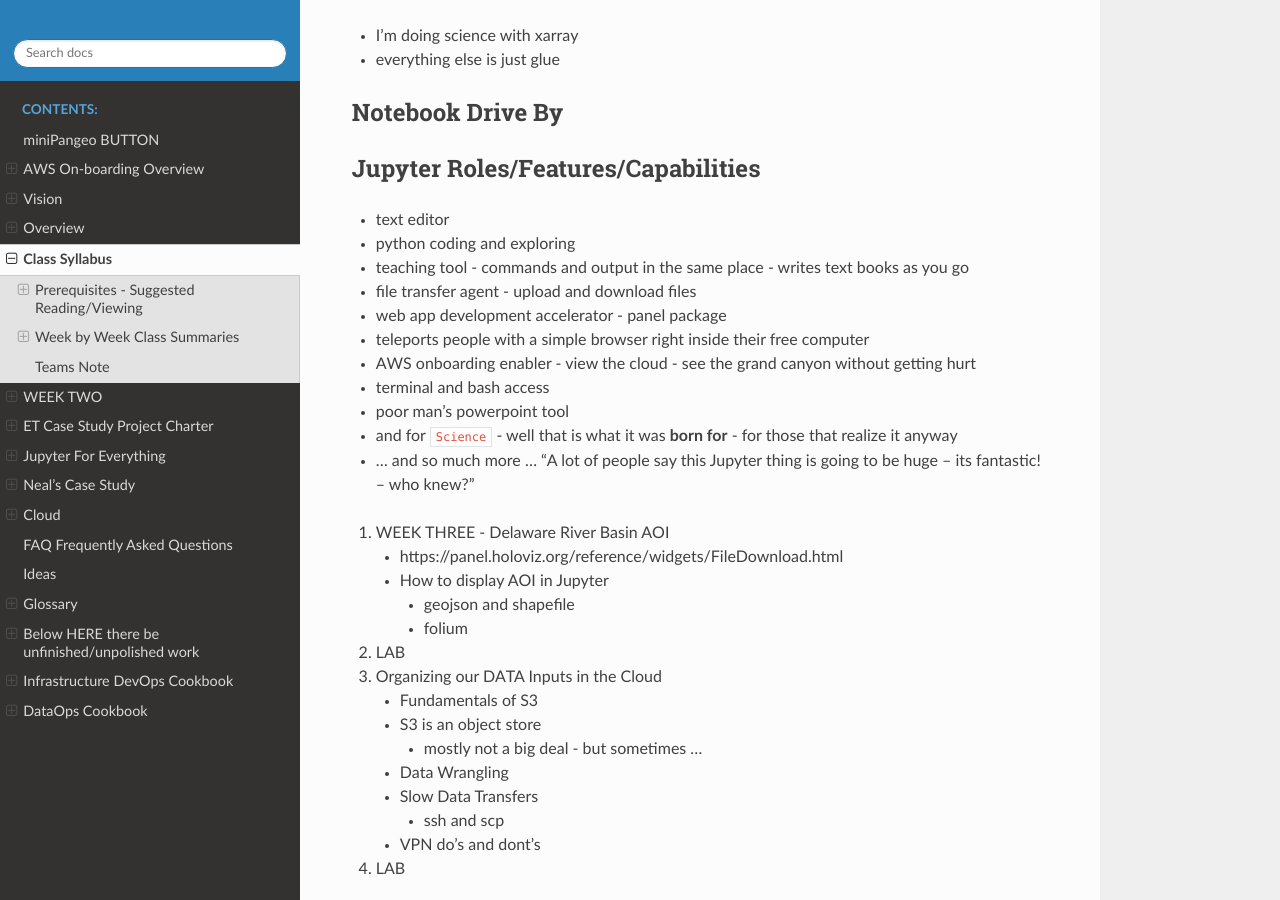
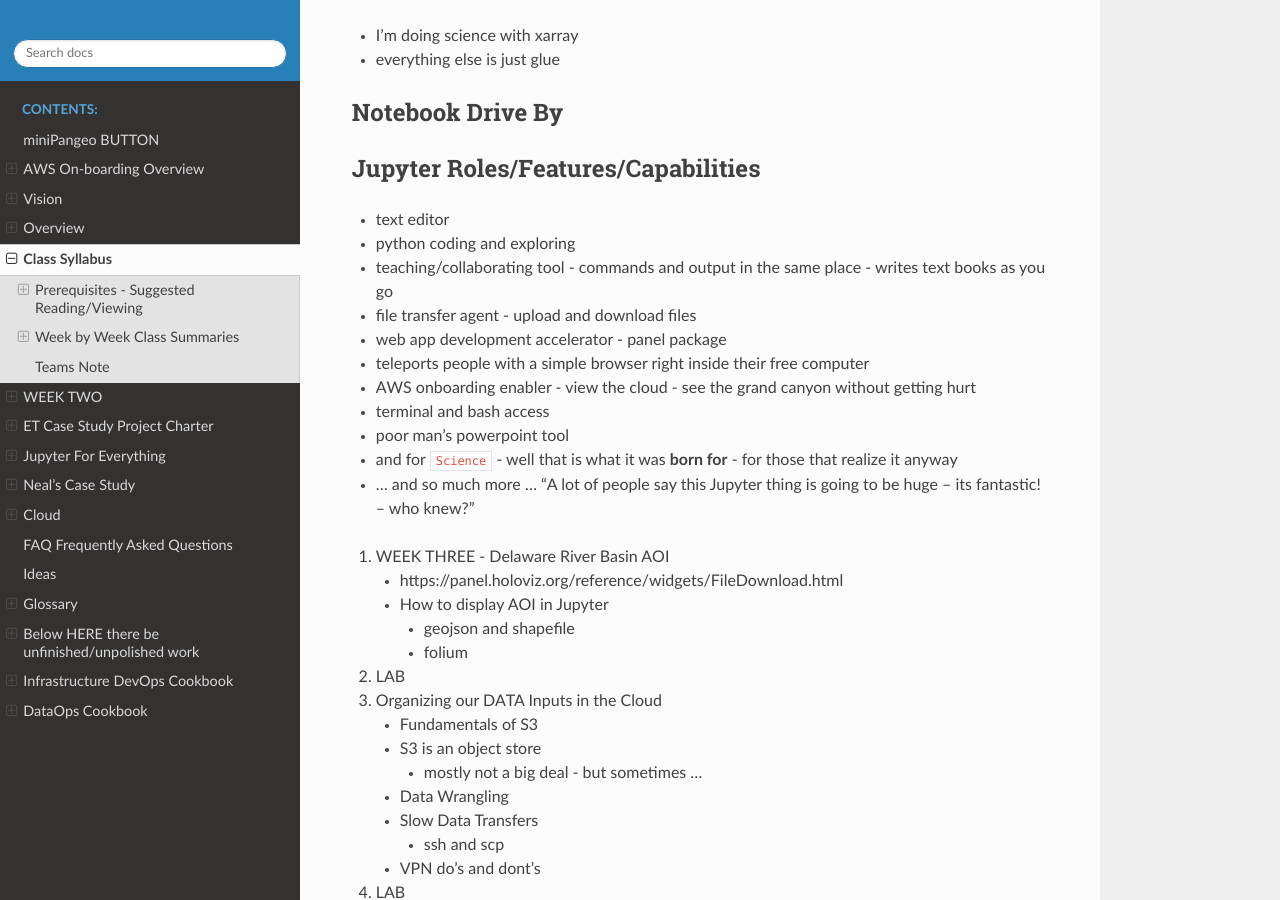
Before and after one commit to tonybutzer/harmony, a Sphinx documentation site: the page built from documentation/source/00weekbyweek.md, in a window 1280 px wide and 900 px high, scrolled down 8185 px. Built offline with Sphinx 7.4.7 and the Read the Docs theme 2.0.0, drawn with Linux system fonts in a browser that asks for light colours; pages that are not in the unit, such as notebooks, are missing from menus.

Commit message:
automatic git update from Makefile

```diff
--- a/documentation/source/00weekbyweek.md
+++ b/documentation/source/00weekbyweek.md
@@ -292,7 +292,7 @@ science_joy = 1 * ec2 + docker * 1e3
 ## Jupyter Roles/Features/Capabilities
 - text editor
 - python coding and exploring
-- teaching tool - commands and output in the same place - writes text books as you go
+- teaching/collaborating tool - commands and output in the same place - writes text books as you go
 - file transfer agent - upload and download files
 - web app development accelerator - panel package
 - teleports people with a simple browser right inside their free computer
```
